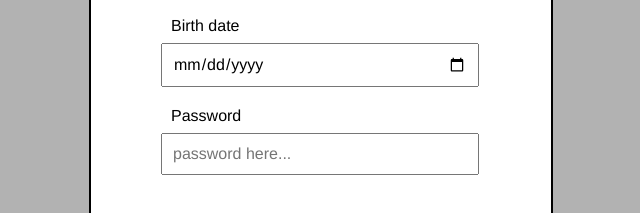
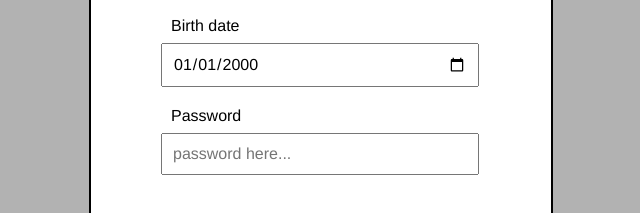
Before and after one commit to SofieAmalie44/portfolio6, a website: page public/index.html in a window 1280 px wide. Both pictures are taken after a click on the button "Create user". Shown: the part 343-556 px from the top of the page, 319-959 px from the left. Drawn offline with Linux system fonts and the light colour scheme.

Commit message:
default value to 2000-01-01 in date html create user.

```diff
--- a/public/index.html
+++ b/public/index.html
@@ -27,7 +27,7 @@
                 <input type="email" id="create-email" placeholder="email here..." required>
 
                 <label for="date-of-birth">Birth date</label>
-                <input type="date" id="date-of-birth" required>
+                <input type="date" id="date-of-birth" value="2000-01-01" required>
 
                 <label for="create-password">Password</label>
                 <input type="password" id="create-password" placeholder="password here..." required>
```
